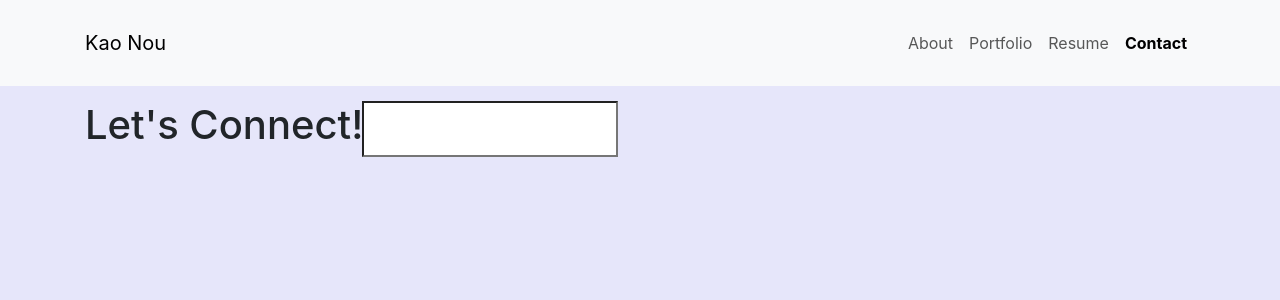
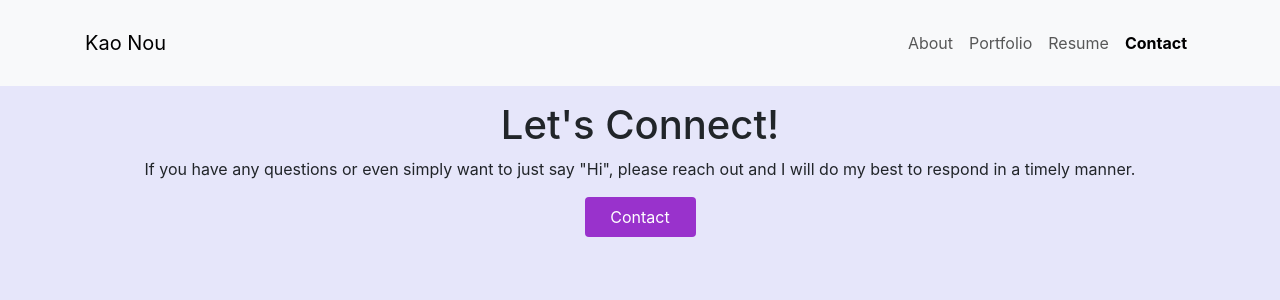
Before and after one commit to herka10/kh-portfolio, a React (Create React App) app: page / in a window 1280 px wide. Both pictures are taken after a click on the link "Contact". Shown: the top 300 px of the page. Built offline with nearby package versions, Linux system fonts and the light colour scheme.

Commit message:
contact paragraph and btn and email link

```diff
--- a/src/index.css
+++ b/src/index.css
@@ -16,3 +16,15 @@ code {
 .container {
   padding: 15px;
 }
+
+#contactEmail {
+  display: block;
+  padding: 0.5em 1em;
+  margin: 0 auto;
+  width: 10%;
+  text-align: center;
+  background-color: darkorchid;
+  color: white;
+  text-decoration: none;
+  border-radius: 4px;
+}
--- a/src/pages/contact.js
+++ b/src/pages/contact.js
@@ -1,4 +1,4 @@
-import { useState } from 'react'
+//import { useState } from 'react'
 
 const Contact = props => {
   // const [contactForm, setContactForm] = useState({
@@ -13,12 +13,11 @@ const Contact = props => {
       <form onSubmit={event => {
         event.preventDefault()
       }}>
-        <div className="container input-group input-group-lg">
-          <h1>Let's Connect!</h1>
+        <div className="container">
+          <h1 className="text-center">Let's Connect!</h1>
+          <p className="text-center">If you have any questions or even simply want to just say "Hi", please reach out and I will do my best to respond in a timely manner.</p>
+          <a id="contactEmail" href="mailto:kaonou.her10@gmail.com">Contact</a>
 
-            <input>
-
-            </input>
 
 
         </div>
```
